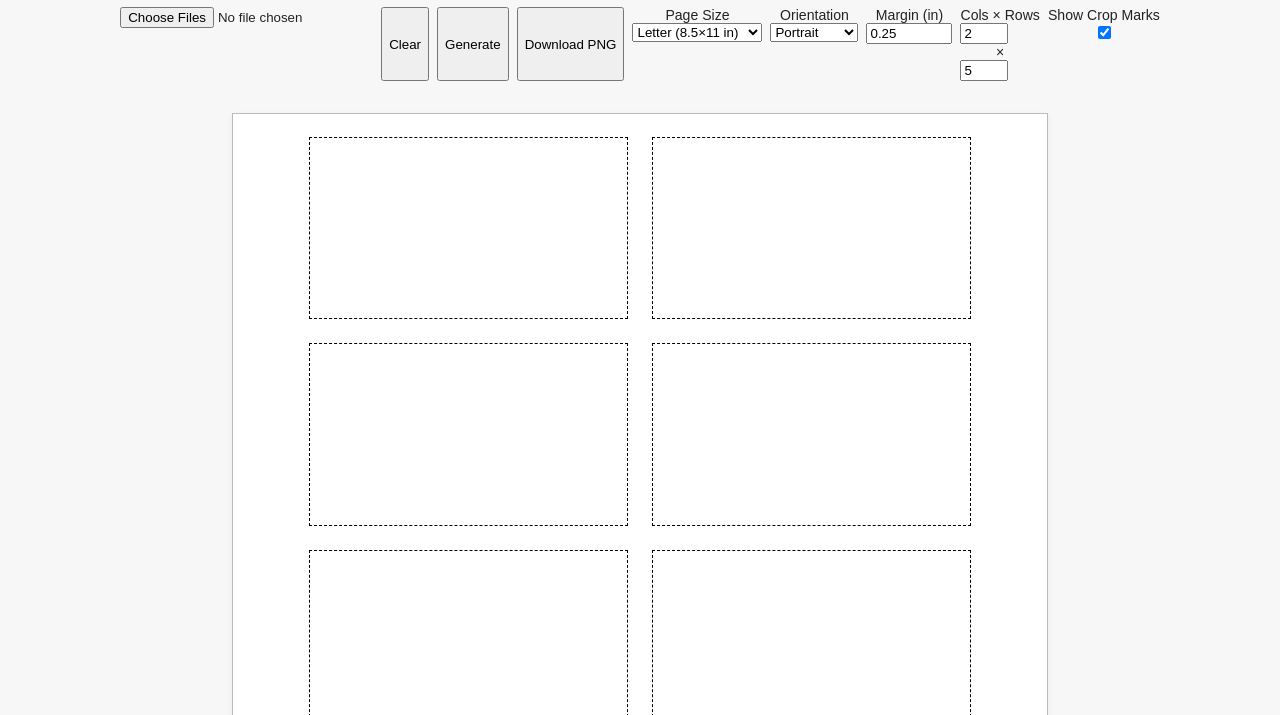
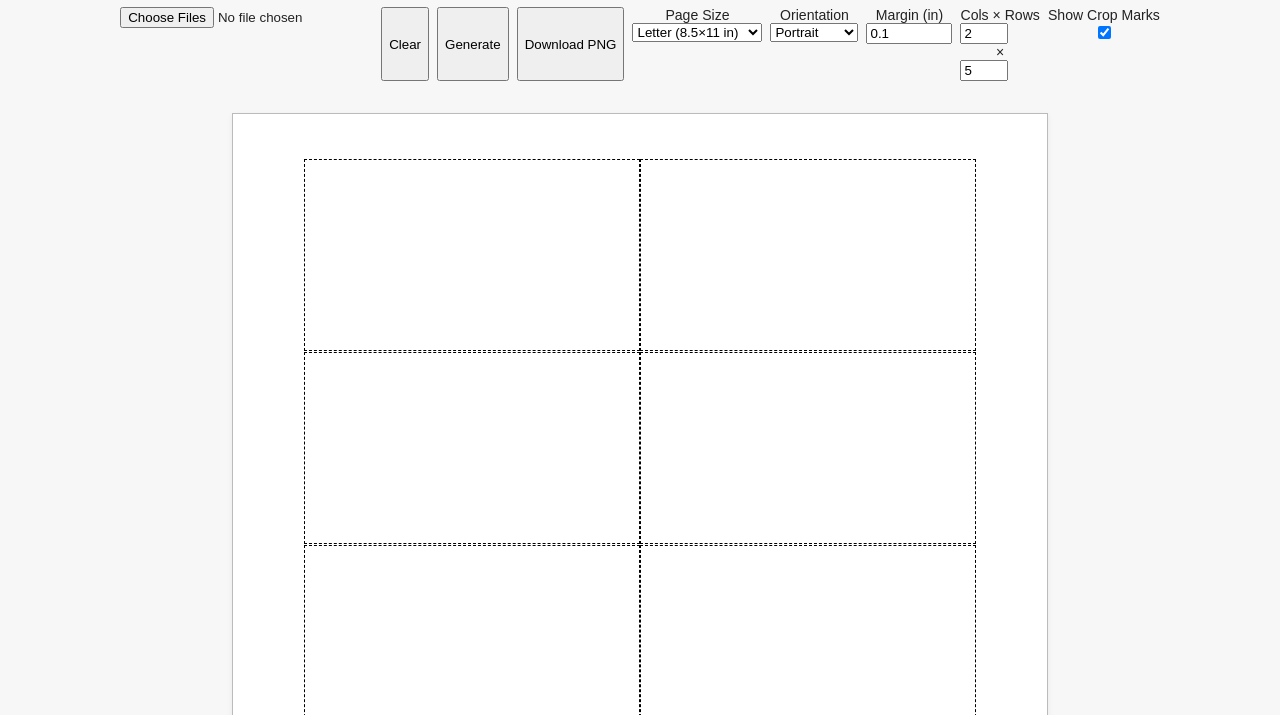
Before and after one commit to SolaceCo/PNG-print-sheet, a plain HTML site: page index.html in a window 1280 px wide. Both pictures are taken after a click on the button "Generate". Shown: the part 85-800 px from the top of the page. Drawn offline with nearby package versions, Linux system fonts and the light colour scheme.

Commit message:
Update index.html

```diff
--- a/index.html
+++ b/index.html
@@ -15,7 +15,7 @@
   .thumb img{width:100%;height:100%;object-fit:cover;display:block}
   .idx{position:absolute;right:4px;bottom:2px;background:rgba(0,0,0,.6);color:#fff;padding:2px 4px;font-size:.7rem;border-radius:3px}
   .pages-wrapper{display:flex;flex-direction:column;gap:1rem;align-items:center}
-  .sheet{background:white;border:1px solid #bbb;box-shadow:0 2px 6px rgba(0,0,0,.06);overflow:hidden}
+  .sheet{background:white;border:1px solid #bbb;box-shadow:0 2px 6px rgba(0,0,0,.06);overflow:visible}
   .page-content{width:100%;height:100%;padding:0;display:flex;align-items:center;justify-content:center}
   .grid{display:grid;justify-items:center;align-content:center}
   .slot{position:relative}
@@ -51,7 +51,7 @@
     </label>
 
     <label>Margin (in)
-      <input id="margin" type="number" step="0.01" value="0.25" style="width:86px;">
+      <input id="margin" type="number" step="0.01" value="0.1" style="width:86px;">
     </label>
 
     <label>Cols × Rows
@@ -73,7 +73,7 @@
   // ---------- Config ----------
   let files = [];
   const cardDimensions = { width: 3.5, height: 2 }; // inches (standard)
-  const DPI = 300; // Increased for better print quality
+  const DPI = 300; // High resolution for real-world dimensions
   let lastPages = null;
 
   // DOM
@@ -129,7 +129,7 @@
     });
   }
 
-  // ---------- Layout calculation (forced grid, scaling if needed) ----------
+  // ---------- Layout calculation (forced grid, tight fit) ----------
   function calculateLayout(pageSize, orientation, margin, forcedCols, forcedRows){
     const sizes = { letter:{w:8.5,h:11}, a4:{w:8.27,h:11.69} };
     const paper = sizes[pageSize] || sizes.letter;
@@ -143,49 +143,29 @@
     const cols = Math.max(1, parseInt(forcedCols) || 2);
     const rows = Math.max(1, parseInt(forcedRows) || 5);
 
-    const idealGap = margin;
-
-    const widthNeededWithIdealGap = cols * cardDimensions.width + (cols > 1 ? (cols - 1) * idealGap : 0);
-    const heightNeededWithIdealGap = rows * cardDimensions.height + (rows > 1 ? (rows - 1) * idealGap : 0);
-
     let finalCardW = cardDimensions.width;
     let finalCardH = cardDimensions.height;
-    let hGap = 0;
-    let vGap = 0;
+    let hGap = 0.01; // Minimal gap
+    let vGap = 0.01; // Minimal gap
     let scale = 1;
 
-    if (widthNeededWithIdealGap <= usableW && heightNeededWithIdealGap <= usableH) {
-      hGap = cols > 1 ? idealGap : 0;
-      vGap = rows > 1 ? idealGap : 0;
-      scale = 1;
-    } else {
-      const scaleW = (usableW - (cols > 1 ? (cols - 1) * idealGap : 0)) / (cols * cardDimensions.width);
-      const scaleH = (usableH - (rows > 1 ? (rows - 1) * idealGap : 0)) / (rows * cardDimensions.height);
-      const minScale = Math.min(scaleW, scaleH, 1);
+    // Calculate maximum possible scale to fit tightly
+    const maxWidth = (usableW - (cols - 1) * hGap) / cols;
+    const maxHeight = (usableH - (rows - 1) * vGap) / rows;
+    scale = Math.min(maxWidth / finalCardW, maxHeight / finalCardH, 1);
 
-      if (minScale > 0) {
-        scale = minScale;
-        finalCardW = cardDimensions.width * scale;
-        finalCardH = cardDimensions.height * scale;
-        hGap = cols > 1 ? idealGap : 0;
-        vGap = rows > 1 ? idealGap : 0;
-      } else {
-        finalCardW = cardDimensions.width;
-        finalCardH = cardDimensions.height;
-        hGap = cols > 1 ? Math.max(0, (usableW - cols * finalCardW) / (cols - 1)) : 0;
-        vGap = rows > 1 ? Math.max(0, (usableH - rows * finalCardH) / (rows - 1)) : 0;
-        scale = Math.min(1, Math.min((usableW - (cols-1)*hGap)/(cols*finalCardW), (usableH - (rows-1)*vGap)/(rows*finalCardH)));
-      }
-    }
+    finalCardW *= scale;
+    finalCardH *= scale;
 
-    if (hGap < 0) hGap = 0;
-    if (vGap < 0) vGap = 0;
+    // Adjust gaps if still too large, but keep minimal
+    if (cols * finalCardW > usableW) hGap = Math.max(0, (usableW - cols * finalCardW) / (cols - 1));
+    if (rows * finalCardH > usableH) vGap = Math.max(0, (usableH - rows * finalCardH) / (rows - 1));
 
     const cardsPerPage = cols * rows;
     const pagesCount = Math.max(1, Math.ceil(files.length / cardsPerPage));
 
     const pages = [];
-    for (let i=0;i<pagesCount;i++){
+    for (let i=0; i<pagesCount; i++){
       pages.push({
         pageWidth: pageW,
         pageHeight: pageH,
@@ -222,7 +202,7 @@
     grid.style.alignContent = 'center';
 
     const totalSlots = page.cols * page.rows;
-    for (let i=0;i<totalSlots;i++){
+    for (let i=0; i<totalSlots; i++){
       const slot = document.createElement('div');
       slot.className = 'slot';
       slot.style.width = page.cardW + 'in';
@@ -260,7 +240,7 @@
   function generatePrintSheet(){
     const pageSize = pageSizeSelect.value;
     const orientation = orientationSelect.value;
-    const margin = Math.max(0, parseFloat(marginInput.value) || 0);
+    const margin = Math.max(0, parseFloat(marginInput.value) || 0.1); // Default to 0.1 inches
     const forcedCols = Math.max(1, parseInt(colsInput.value) || 2);
     const forcedRows = Math.max(1, parseInt(rowsInput.value) || 5);
     const showCrop = cropInput.checked;
@@ -308,7 +288,7 @@
     await waitForImages(offsheet);
 
     const page = lastPages[0];
-    const qualityScale = 1; // Adjusted to avoid potential rendering issues; increase if needed
+    const qualityScale = 1; // Use 1 for exact dimensions; increase if higher res needed
     const wPx = Math.round(page.pageWidth * DPI * qualityScale);
     const hPx = Math.round(page.pageHeight * DPI * qualityScale);
 
```
